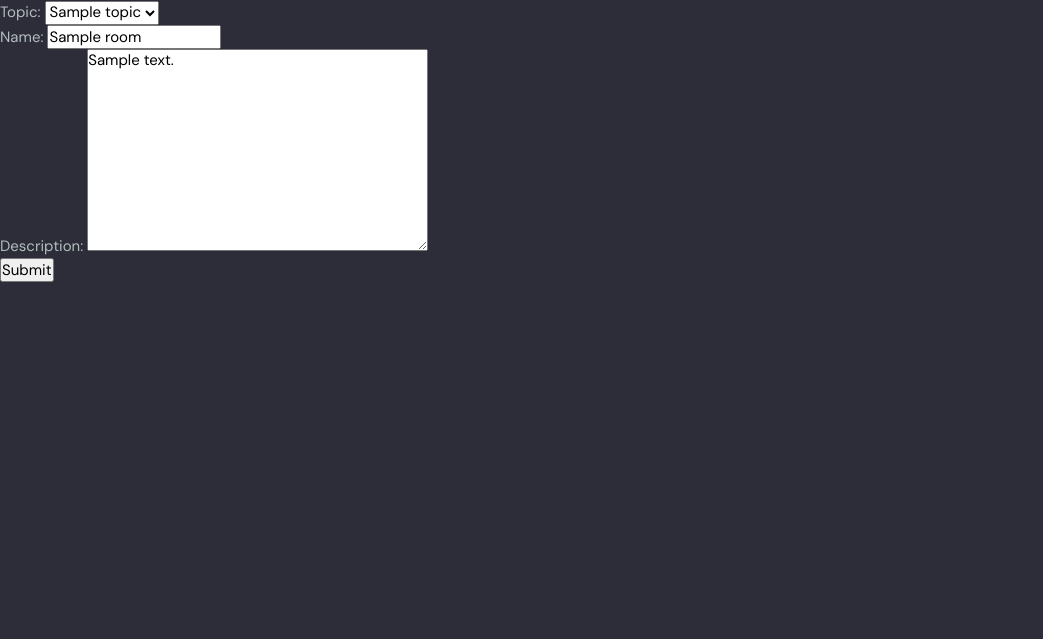
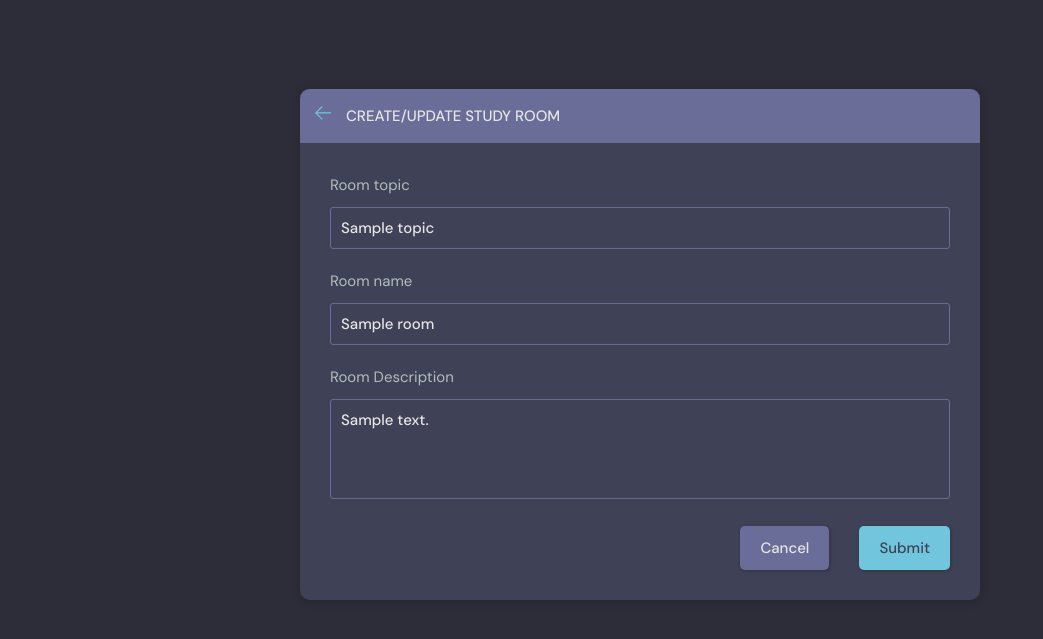
Before and after one commit to rajchaudhary-95/djangominiproject, a Django app: page /update-room/1/ in a window 1280 px wide. Shown: the part 76-715 px from the top of the page, without its empty margins (0-1043 px from the left). Run offline with Django 5.2, Linux system fonts and the light colour scheme; a user stored in the database is signed in; tables that the repository leaves empty hold one stand-in row (values such as "Sample post").

Commit message:
Django project Theme 1.3

```diff
--- a/base/templates/base/room_form.html
+++ b/base/templates/base/room_form.html
@@ -1,15 +1,72 @@
 {% extends 'main.html' %}
 
 {% block content %}
+  <main class="create-room layout">
+    <div class="container">
+      <div class="layout__box">
+        <div class="layout__boxHeader">
+          <div class="layout__boxTitle">
+            <a href="{% url 'home' %}">
+              <svg version="1.1" xmlns="http://www.w3.org/2000/svg" width="32" height="32" viewBox="0 0 32 32">
+                <title>arrow-left</title>
+                <path
+                  d="M13.723 2.286l-13.723 13.714 13.719 13.714 1.616-1.611-10.96-10.96h27.625v-2.286h-27.625l10.965-10.965-1.616-1.607z">
+                </path>
+              </svg>
+            </a>
+            <h3>Create/Update Study Room</h3>
+          </div>
+        </div>
+        <div class="layout__body">
+          <form class="form" action="" method="POST">
+             {% csrf_token %}        <!--token passed with every request to make sure no malicious attempts, forgery attacks from user -->
 
-<div>
-    <form method="POST" action="">    <!--  post=method for creating and updating, action='' meaning send to current url,if u specify then u can send to other url -->
-        {% csrf_token %}        <!--token passed with every request to make sure no malicious attempts, forgery attacks from user -->
-        {{form.as_p}}           <!--.as_p will wrap a para tag around every input field-->
-        <input type="submit" value="Submit" />      <!-- "Submit" button for submit values -->
-    </form>
-
-</div>
+             <div class="form__group">
+              <label for="room_topic">Room topic</label>
+              <input required type="text" value="{{room.topic.name}}" name="topic" list="topic-list" />
+              <datalist id="topic-list">
+                <select id="room_topic">
+                  {% for topic in topics %}
+                  <option value="{{topic.name}}">{{topic.name}}</option>
+                  {% endfor %}
+                </select>
+              </datalist>
+            </div>
 
 
-{% endblock content%}
+             <div class="form__group">
+              <label for="room_name">Room name</label>
+               {{form.name}}
+            </div>
+
+            <div class="form__group">
+              <label for="room_description">Room Description</label>
+               {{form.description}}
+            </div>
+
+
+            <!-- <div class="form__group">
+              <label for="room_topic">Topic</label>
+              <input required type="text" name="topic" id="room_topic" list="topic-list" />
+              <datalist id="topic-list">
+                <select id="room_topic">
+                  <option value="">Select your topic</option>
+                  <option value="Python">Python</option>
+                  <option value="Django">Django</option>
+                </select>
+              </datalist>
+
+            </div>  -->
+
+
+
+            <div class="form__action">
+              <a class="btn btn--dark" href="index.html">Cancel</a>
+              <button class="btn btn--main" type="submit">Submit</button>
+            </div>
+          </form>
+        </div>
+      </div>
+    </div>
+  </main>
+{% endblock content %}
--- a/base/views.py
+++ b/base/views.py
@@ -103,32 +103,40 @@ def userProfile(request, pk):
 @login_required(login_url='/login')
 def createRoom(request):
     form = RoomForm()
+    topics = Topic.objects.all()
+    if request.method == 'POST':
+        topic_name = request.POST.get('topic')
+        topic, created = Topic.objects.get_or_create(name=topic_name)
 
-    if request.method == 'POST':
-        form = RoomForm(request.POST)      # passing in all the POST data in the form
-        if form.is_valid():
-            room = form.save(commit=False)
-            room.host = request.user
-            room.save()
-            return redirect('home')
-    context = {'form': form}
+
+        Room.objects.create(
+            host = request.user,
+            topic = topic,
+            name = request.POST.get('name'),
+            description = request.POST.get('description'),
+        )
+        return redirect('home')
+    context = {'form': form,'topics':topics}
     return render(request, 'base/room_form.html', context)
 
 @login_required(login_url='/login')
 def updateRoom(request,pk):
     room = Room.objects.get(id=pk)
     form = RoomForm(instance=room)     # Form will be prefilled with room value to edit that specific room
-
+    topics = Topic.objects.all()
     if request.user != room.host:
         return HttpResponse("You are not allowed here!")
 
     if request.method == 'POST':
-        form = RoomForm(request.POST, instance=room)        #Specifying which room to update
-        if form.is_valid():
-            form.save()
-            return redirect('home')
+        topic_name = request.POST.get('topic')
+        topic, created = Topic.objects.get_or_create(name=topic_name)
+        room.name = request.POST.get('name')
+        room.topic = topic
+        room.description = request.POST.get('description')
+        room.save()
+        return redirect('home')
 
-    context={'form': form}
+    context={'form': form,'topics':topics, 'room':room}
     return render(request, 'base/room_form.html',context)
 
 @login_required(login_url='/login')
```
Also changed, not shown: base/templates/base/room_form_old.html (added, +15 -0 lines).
